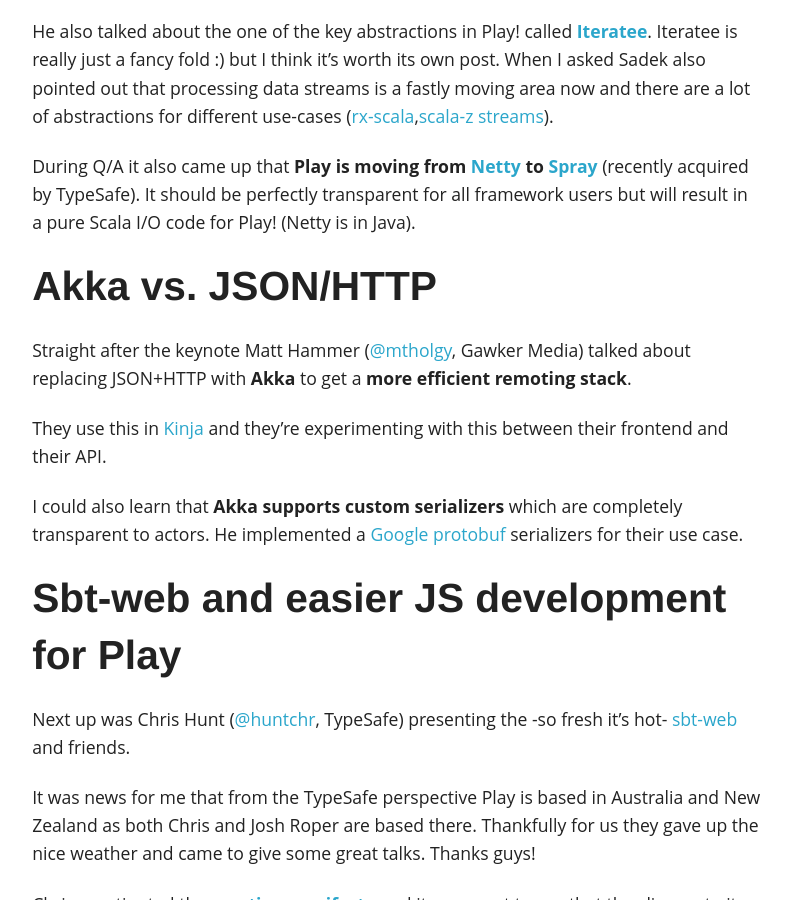
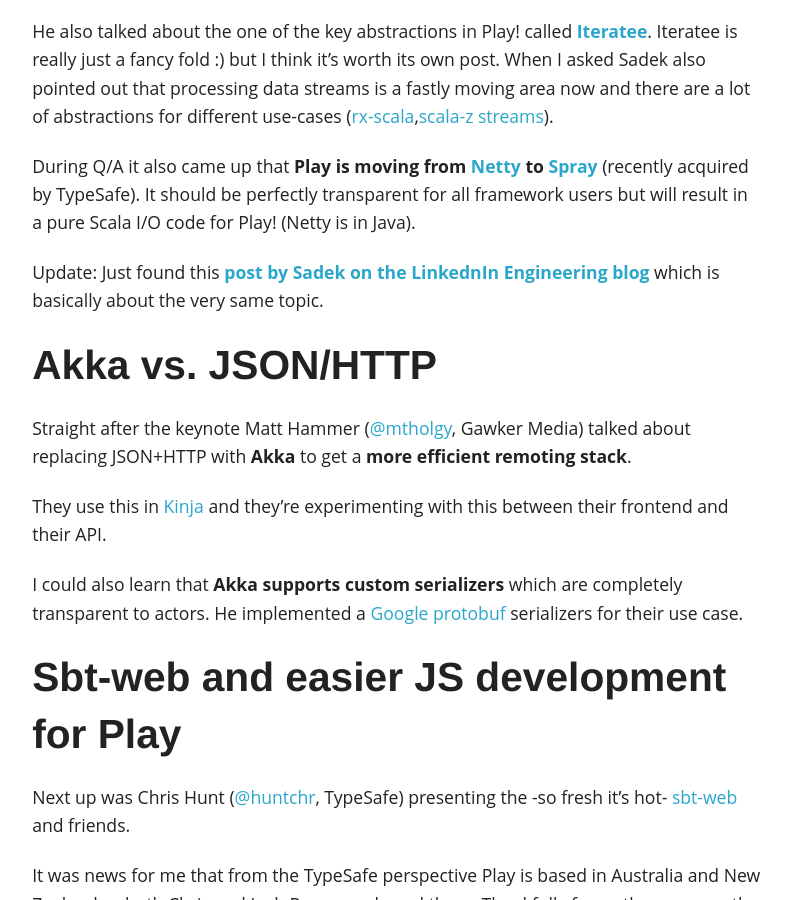
Before and after one commit to dublado/csabapalfi.github.io, a Jekyll site: the page built from _posts/2014-01-16-ping-conf-day-1.md, in a window 1280 px wide and 900 px high, scrolled down 930 px. Shown: the whole window, without its empty margins (243-1034 px from the left). Built offline with Jekyll 4.4.1, drawn with Linux system fonts in a browser that asks for light colours; Markdown is read by kramdown in place of the engine named in the settings.

Commit message:
add Sadek's blog post

```diff
--- a/_posts/2014-01-16-ping-conf-day-1.md
+++ b/_posts/2014-01-16-ping-conf-day-1.md
@@ -25,6 +25,8 @@ Composability aids data manipulation/parsing, handling streams in great ways.
 He also talked about the one of the key abstractions in Play! called **[Iteratee](http://www.playframework.com/documentation/latest/Iteratees)**. Iteratee is really just a fancy fold :) but I think it's worth its own post. When I asked Sadek also pointed out that processing data streams is a fastly moving area now and there are a lot of abstractions for different use-cases ([rx-scala](https://github.com/Netflix/RxJava/tree/master/language-adaptors/rxjava-scala),[scala-z streams](https://github.com/scalaz/scalaz-stream)).
 
 During Q/A it also came up that **Play is moving from [Netty](http://netty.io/) to [Spray](http://spray.io/)** (recently acquired by TypeSafe). It should be perfectly transparent for all framework users but will result in a pure Scala I/O code for Play! (Netty is in Java).
+
+Update: Just found this **[post by Sadek on the LinkednIn Engineering blog](http://engineering.linkedin.com/play/play-framework-democratizing-functional-programming-modern-web-programmers)** which is basically about the very same topic.
 
 ## Akka vs. JSON/HTTP
 
```
